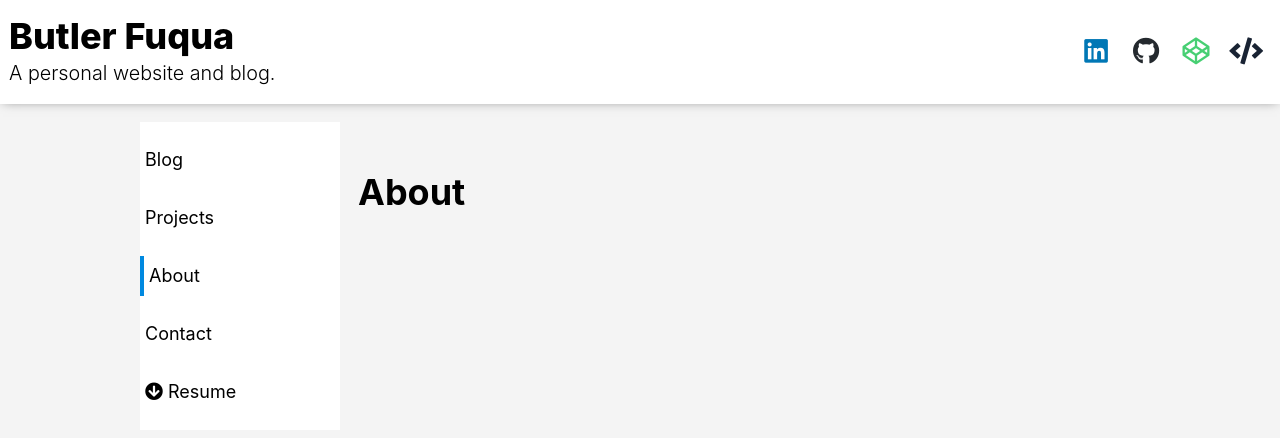
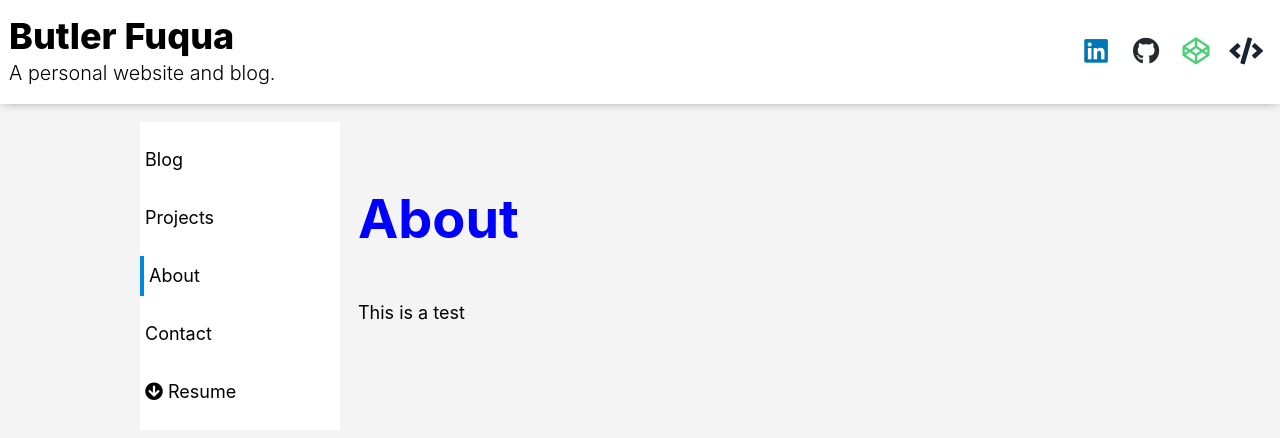
Before and after one commit to ButlerFuqua/personal-blog, a Next.js app: page /about in a window 1280 px wide. Shown: the top 438 px of the page. Built offline with nearby package versions, Linux system fonts and the light colour scheme.

Commit message:
Add test styled components to about page

```diff
--- a/pages/about.js
+++ b/pages/about.js
@@ -1,9 +1,21 @@
 import Layout from '../components/layout'
+import styled from 'styled-components'
+
+const Title = styled.h1`
+    font-size: 3rem;
+    color: blue;
+`
+const P = styled.p`
+    color: orange:
+    font-size: 1.2rem;
+    margin: 0;
+`
 
 export default function About() {
     return (
         <Layout home>
-            <h1>About</h1>
+            <Title>About</Title>
+            <P>This is a test</P>
         </Layout>
     )
 }
```
